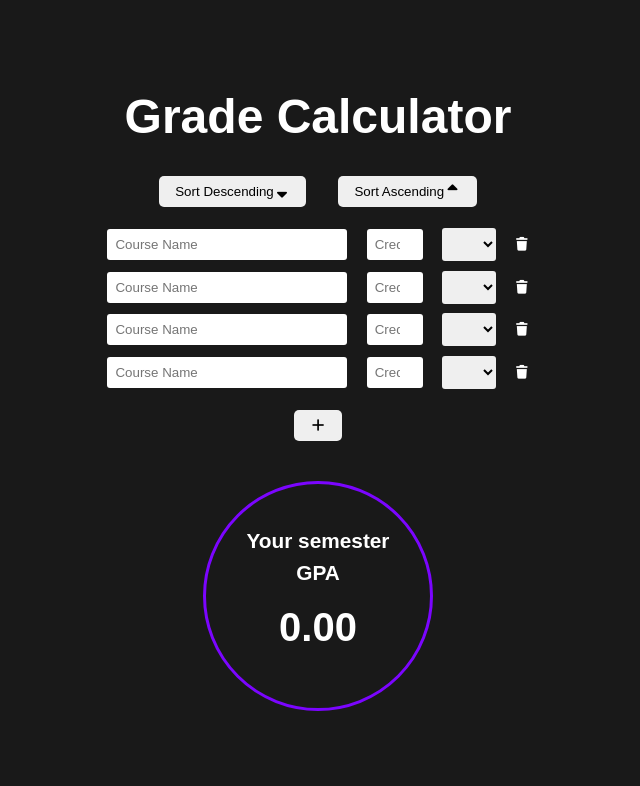
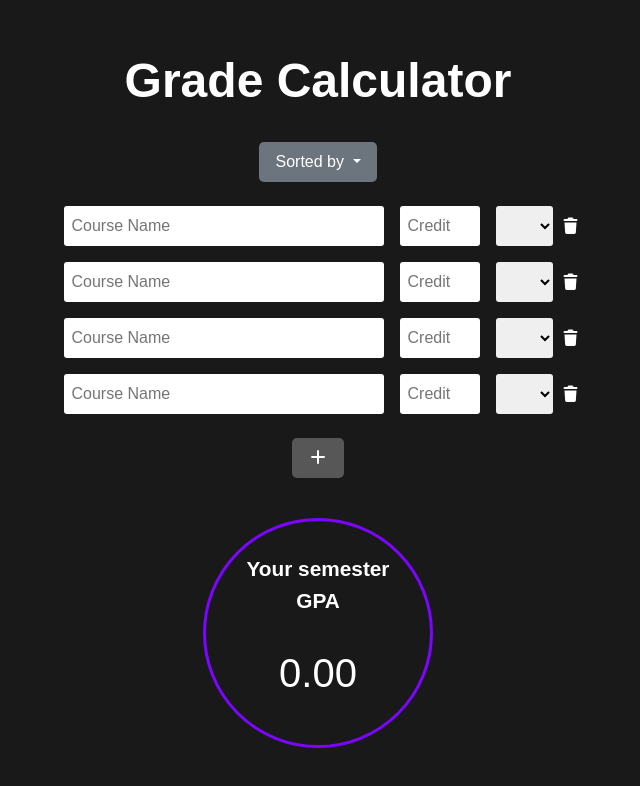
Before and after one commit to Ericostco/grade-calculator, a plain HTML site: page index.html in a window 1280 px wide. Both pictures are taken after a click on the button 640 px from the left and 403 px from the top of the page. Shown: the whole page, without its empty margins (322-962 px from the left). Drawn offline with nearby package versions, Linux system fonts and the light colour scheme.

Commit message:
修改前端呈現方式

```diff
--- a/app.js
+++ b/app.js
@@ -115,9 +115,9 @@ addBtn.addEventListener("click", () => {
 
   // Create the course name input
   let courseNameInput = document.createElement("input");
-  courseNameInput.setAttribute("list", "course-names");
+  courseNameInput.setAttribute("list", "course-list");
   courseNameInput.setAttribute("type", "text");
-  courseNameInput.classList.add("course-list");
+  courseNameInput.classList.add("course-name");
   courseNameInput.setAttribute("name", "courseName");
   courseNameInput.setAttribute("required", "");
   courseNameInput.setAttribute("placeholder", "Course Name");
@@ -154,6 +154,7 @@ addBtn.addEventListener("click", () => {
     "D-",
     "F",
   ];
+
   grades.forEach((grade) => {
     let option = document.createElement("option");
     option.setAttribute("value", grade);
@@ -174,25 +175,4 @@ addBtn.addEventListener("click", () => {
 
   // Append the new form to the grade item generator
   document.querySelector(".grade-item-generator").appendChild(newForm);
-
-  // Update element collections
-  btn = document.querySelectorAll(".btn");
-  courseCredit = document.querySelectorAll(".course-credit");
-  courseGrade = document.querySelectorAll(".course-grade");
-
-  // Add event listener to new delete button
-  deleteBtn.addEventListener("click", (e) => {
-    e.preventDefault();
-  });
-
-  // Add event listener to new credit input
-  courseCreditInput.addEventListener("input", (e) => {
-    calculateGPA();
-  });
-
-  // Add event listener to new grade select
-  courseGradeSelect.addEventListener("change", (e) => {
-    calculateGPA();
-    changeSelectColor(e.target);
-  });
 });
--- a/index.html
+++ b/index.html
@@ -4,7 +4,12 @@
     <meta charset="UTF-8" />
     <meta name="viewport" content="width=device-width, initial-scale=1.0" />
     <title>Grade Calculator</title>
-    <link rel="stylesheet" href="style/style.css" />
+    <link
+      href="https://cdn.jsdelivr.net/npm/bootstrap@5.3.8/dist/css/bootstrap.min.css"
+      rel="stylesheet"
+      integrity="sha384-sRIl4kxILFvY47J16cr9ZwB07vP4J8+LH7qKQnuqkuIAvNWLzeN8tE5YBujZqJLB"
+      crossorigin="anonymous"
+    />
     <link
       rel="stylesheet"
       href="https://cdnjs.cloudflare.com/ajax/libs/font-awesome/7.0.0/css/all.min.css"
@@ -12,29 +17,53 @@
       crossorigin="anonymous"
       referrerpolicy="no-referrer"
     />
+    <link rel="stylesheet" href="style/style.css" />
   </head>
+
   <body>
     <section class="animation-wrapper">
       <img src="img/entrance.jpg" alt="" />
     </section>
+    <!DOCTYPE html>
+    <html lang="zh-Hant">
+      <head>
+        <meta charset="UTF-8" />
+        <title>Border Inline Demo</title>
+      </head>
+      <body>
         <main>
           <h1>Grade Calculator</h1>
-
           <section class="sorting-btn">
+            <div class="dropdown">
+              <button
+                class="btn btn-secondary dropdown-toggle"
+                type="button"
+                data-bs-toggle="dropdown"
+                aria-expanded="false"
+              >
+                Sorted by
+              </button>
+              <ul class="dropdown-menu">
+                <li>
                   <button class="sort-descending btn">
-          Sort Descending<i class="fa-solid fa-sort-down"></i>
+                    Descending <i class="fa-solid fa-arrow-down-short-wide"></i>
                   </button>
+                </li>
+                <li>
                   <button class="sort-ascending btn">
-          Sort Ascending<i class="fa-solid fa-sort-up"></i>
+                    Ascending <i class="fa-solid fa-arrow-up-short-wide"></i>
                   </button>
+                </li>
+              </ul>
+            </div>
           </section>
 
           <section class="grade-item-generator">
             <form class="grade-item-form">
               <input
-            list="course-names"
+                list="course-list"
                 type="text"
-            class="course-list"
+                class="course-name"
                 name="courseName"
                 required
                 placeholder="Course Name"
@@ -48,7 +77,7 @@
                 required
                 placeholder="Credit"
               />
-          <select class="course-grade" name="grade" required>
+              <select class="course-grade" name="courseGrade" required>
                 <option value=""></option>
                 <option value="A">A</option>
                 <option value="A-">A-</option>
@@ -69,21 +98,23 @@
             </form>
             <form class="grade-item-form">
               <input
-            list="course-names"
+                list="course-list"
                 type="text"
-            class="course-list"
+                class="course-name"
+                name="courseName"
                 required
                 placeholder="Course Name"
               />
               <input
                 type="number"
                 class="course-credit"
+                name="courseCredit"
                 min="0"
                 max="6"
                 required
                 placeholder="Credit"
               />
-          <select class="course-grade" name="grade" required>
+              <select class="course-grade" name="courseGrade" required>
                 <option value=""></option>
                 <option value="A">A</option>
                 <option value="A-">A-</option>
@@ -104,21 +135,23 @@
             </form>
             <form class="grade-item-form">
               <input
-            list="course-names"
+                list="course-list"
                 type="text"
-            class="course-list"
+                class="course-name"
+                name="courseName"
                 required
                 placeholder="Course Name"
               />
               <input
                 type="number"
                 class="course-credit"
+                name="courseCredit"
                 min="0"
                 max="6"
                 required
                 placeholder="Credit"
               />
-          <select class="course-grade" name="grade" required>
+              <select class="course-grade" name="courseGrade" required>
                 <option value=""></option>
                 <option value="A">A</option>
                 <option value="A-">A-</option>
@@ -151,7 +184,7 @@
             <h2 id="gpa">0.00</h2>
           </section>
         </main>
-    <datalist id="course-names">
+        <datalist id="course-list">
           <option value="Introduction to Computer Science"></option>
           <option value="Data Structures"></option>
           <option value="Algorithms"></option>
@@ -164,6 +197,13 @@
           <option value="Artificial Intelligence"></option>
         </datalist>
         <script src="https://cdn.jsdelivr.net/npm/gsap@3.13.0/dist/gsap.min.js"></script>
+        <script
+          src="https://cdn.jsdelivr.net/npm/bootstrap@5.3.8/dist/js/bootstrap.bundle.min.js"
+          integrity="sha384-FKyoEForCGlyvwx9Hj09JcYn3nv7wiPVlz7YYwJrWVcXK/BmnVDxM+D2scQbITxI"
+          crossorigin="anonymous"
+        ></script>
         <script src="app.js"></script>
       </body>
     </html>
+  </body>
+</html>
--- a/style/style.scss
+++ b/style/style.scss
@@ -24,12 +24,31 @@ main,
 .grade-item-generator,
 .result {
   @include flex-box();
+  width: 100%;
 }
 
-form,
-.sorting-btn {
+form {
   @include flex-box(row);
-  gap: 1rem;
+  width: 100%;
+  .course-name {
+    width: 20rem;
+  }
+  .course-credit {
+    width: 5rem;
+  }
+  input,
+  select,
+  button {
+    height: 2.5rem;
+    display: block;
+    margin: 0.5rem 0.5rem;
+    padding: 0.5rem;
+    border-radius: 3px;
+    border: none;
+    &:focus {
+      outline: none;
+    }
+  }
 }
 
 .animation-wrapper {
@@ -50,6 +69,7 @@ form,
   padding: 0.5rem 1rem;
   border-radius: 5px;
   border: none;
+  color: white;
   &:hover {
     cursor: pointer;
   }
@@ -64,16 +84,34 @@ form,
   .fa-trash {
     z-index: -1;
     display: block;
-    color: white;
   }
 }
 
-main {
+.add-btn {
+  background-color: #575757;
+  &:hover {
+    background-color: darken(#939393, 10%);
+  }
+}
+
+.dropdown-menu {
+  padding: 0;
+  li {
+    background-color: #373737;
+    margin: 0;
+    padding: 0;
+    &:hover {
+      background-color: darken(#939393, 10%);
+    }
+  }
+}
+
 h1 {
   font-size: 3rem;
   font-weight: bold;
   margin-bottom: 1rem;
 }
+
 .result {
   margin-top: 1.5rem;
   width: 230px;
@@ -90,24 +128,6 @@ main {
     font-size: 1.3rem;
     text-align: center;
     line-height: 2rem;
-    }
-  }
-}
-
-form {
-  .course-list {
-    width: 15rem;
-  }
-  input,
-  select {
-    display: block;
-    margin: 0.3rem 0.1rem;
-    padding: 0.5rem;
-    border-radius: 3px;
-    border: none;
-    &:focus {
-      outline: none;
-    }
   }
 }
 
```
Also changed, not shown: style/style.css, 1 other file. Lines whose indentation alone changed are shown as unchanged.
